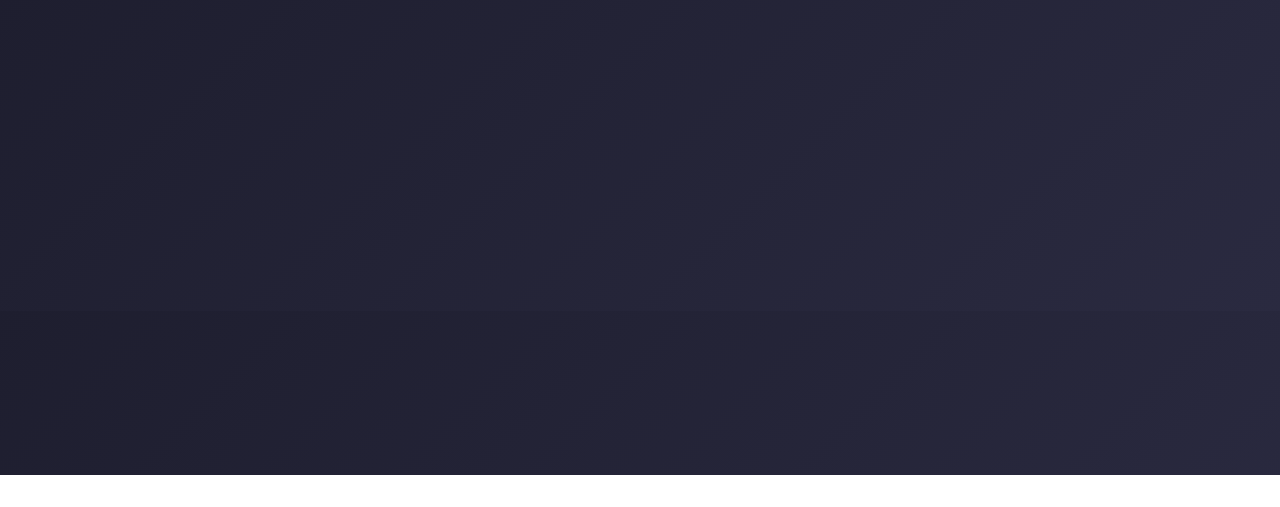
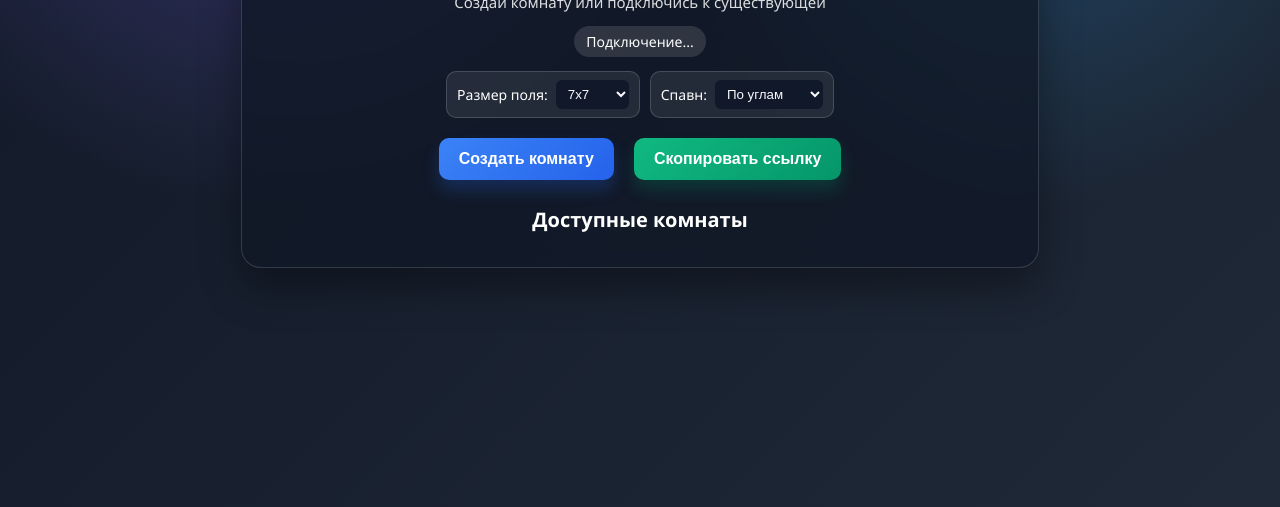
Before and after one commit to Dimit3y/1234, a plain HTML site: page game/client/index.html in a window 1280 px wide. Shown: the part 325-832 px from the top of the page. Before the commit the page ends 800 px from the top, so only its background shows below. Drawn offline with Linux system fonts and the light colour scheme.

Commit message:
Update style.css

```diff
--- a/game/client/style.css
+++ b/game/client/style.css
@@ -1,17 +1,57 @@
 body {
     margin: 0;
-    font-family: Arial, sans-serif;
-    background: linear-gradient(135deg, #1e1e2f, #2a2a40);
+    font-family: "Segoe UI", Arial, sans-serif;
+    background:
+        radial-gradient(circle at 20% 10%, rgba(123, 104, 238, 0.35), transparent 35%),
+        radial-gradient(circle at 80% 20%, rgba(52, 152, 219, 0.3), transparent 30%),
+        linear-gradient(135deg, #111827, #1f2937);
     color: white;
     text-align: center;
+    min-height: 100vh;
+}
+
+h1 {
+    margin: 0;
+    font-size: 34px;
+    letter-spacing: 0.3px;
 }
 
 h2 {
-    margin-top: 20px;
+    margin: 18px 0 8px;
+    font-size: 20px;
+}
+
+.subtitle {
+    margin: 8px 0 14px;
+    opacity: 0.85;
+    font-size: 15px;
 }
 
 #menu {
-    padding: 20px;
+    min-height: 100vh;
+    display: flex;
+    align-items: center;
+    justify-content: center;
+    padding: 16px;
+}
+
+.menu-card {
+    width: min(760px, 95vw);
+    background: rgba(17, 24, 39, 0.76);
+    border: 1px solid rgba(255, 255, 255, 0.15);
+    backdrop-filter: blur(8px);
+    border-radius: 20px;
+    box-shadow: 0 20px 40px rgba(0, 0, 0, 0.35);
+    padding: 22px 18px 20px;
+}
+
+.connection-pill {
+    display: inline-block;
+    padding: 6px 12px;
+    border-radius: 999px;
+    background: rgba(255, 255, 255, 0.12);
+    font-size: 14px;
+    margin-bottom: 8px;
 }
 
 #game {
@@ -36,7 +76,47 @@ h2 {
 }
 
 #rooms {
-    margin: 20px 0;
+    margin: 14px 0 0;
+    max-height: 38vh;
+    overflow-y: auto;
+    padding-right: 4px;
+}
+
+#roomSettings {
+    display: flex;
+    justify-content: center;
+    gap: 10px;
+    flex-wrap: wrap;
+    margin-top: 6px;
+}
+
+#roomSettings label {
+    display: flex;
+    align-items: center;
+    gap: 8px;
+    background: rgba(255, 255, 255, 0.08);
+    border: 1px solid rgba(255, 255, 255, 0.16);
+    border-radius: 10px;
+    padding: 8px 10px;
+    font-size: 14px;
+}
+
+#roomSettings select {
+    padding: 6px 8px;
+    border-radius: 6px;
+    border: none;
+    background: rgba(15, 23, 42, 0.9);
+    color: #f8fafc;
+}
+
+.menu-actions {
+    margin-top: 12px;
+}
+
+.room-card {
+    margin: 8px auto;
+    width: min(620px, 90%);
+    display: block;
 }
 
 button {
@@ -44,16 +124,22 @@ button {
     margin: 8px;
     border: none;
     border-radius: 10px;
-    background: #4CAF50;
+    background: linear-gradient(135deg, #3b82f6, #2563eb);
     color: white;
     font-size: 16px;
+    font-weight: 600;
     cursor: pointer;
     transition: 0.2s;
+    box-shadow: 0 10px 16px rgba(37, 99, 235, 0.25);
+}
+
+button.secondary {
+    background: linear-gradient(135deg, #10b981, #059669);
+    box-shadow: 0 10px 16px rgba(5, 150, 105, 0.24);
 }
 
 button:hover {
-    background: #45a049;
-    transform: scale(1.05);
+    transform: translateY(-1px);
 }
 
 #playersInfo {
@@ -80,10 +166,3 @@ canvas {
     border: 3px solid white;
     border-radius: 10px;
     margin-top: 20px;
-    background: #111;
-}
-
-#status {
-    margin-top: 15px;
-    font-size: 18px;
-}
```
